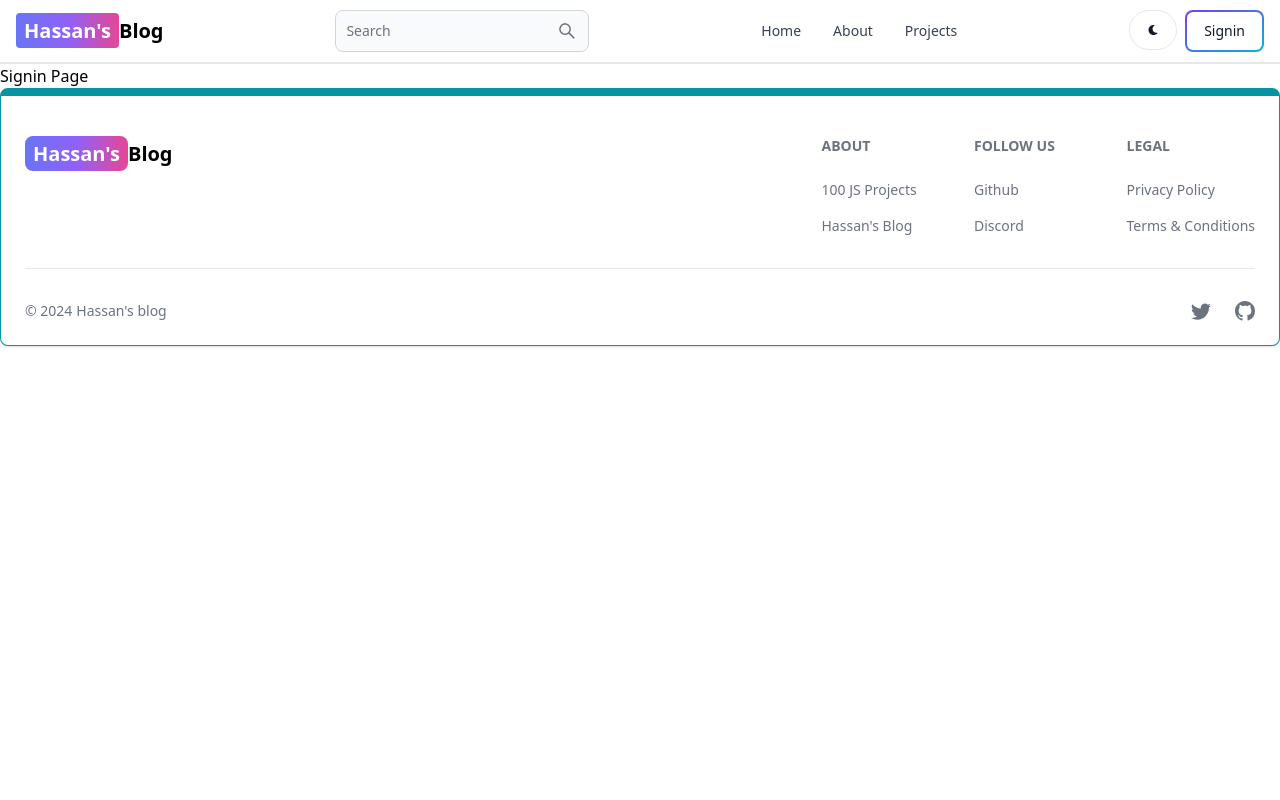
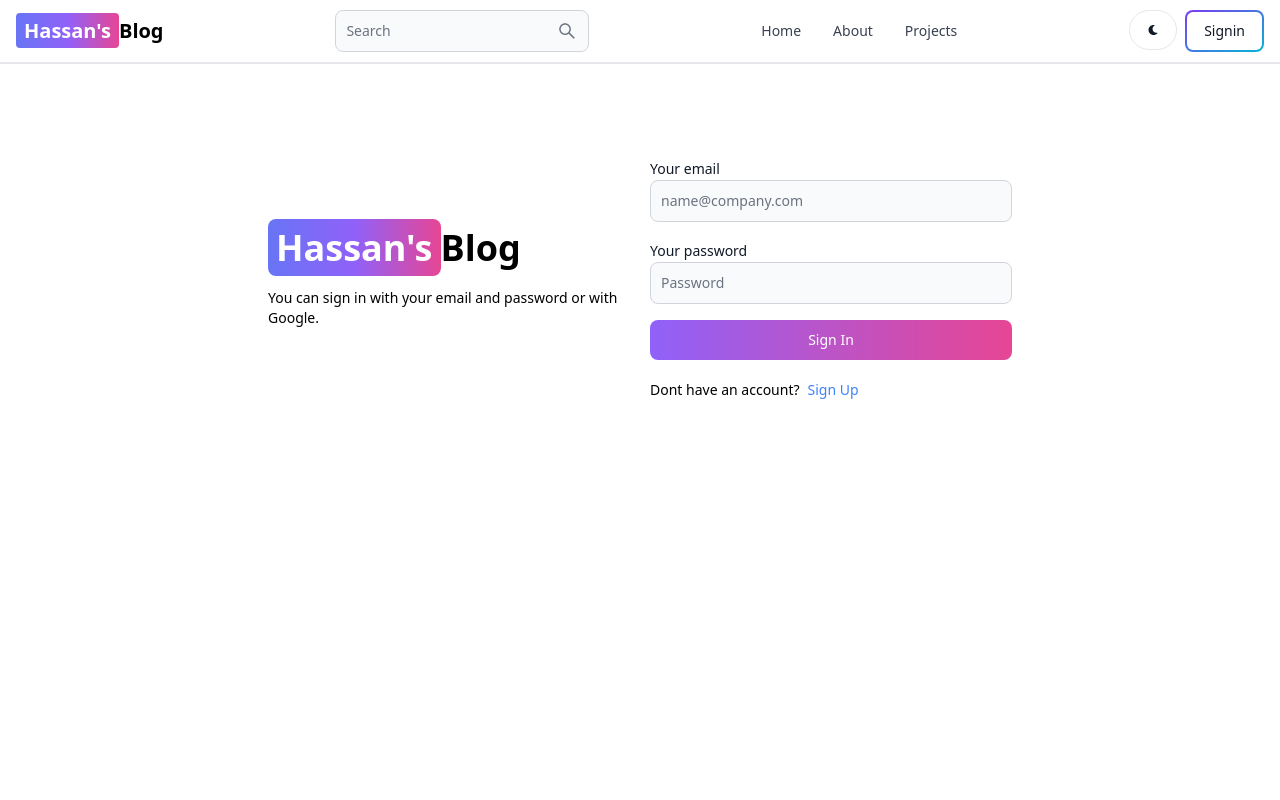
Before and after one commit to HassanMunene/Hassan-Blog, a React (Vite) app in the folder clientSide/: page /signin in a window 1280 px wide. Shown: the top 800 px of the page. Built offline with nearby package versions, Linux system fonts and the light colour scheme.

Commit message:
complete the sign in functionality

```diff
--- a/clientSide/src/pages/Signin.jsx
+++ b/clientSide/src/pages/Signin.jsx
@@ -1,6 +1,108 @@
+import { Link, useNavigate } from "react-router-dom";
+import { Button, Label, TextInput, Alert, Spinner } from 'flowbite-react';
+import {useState} from "react";
+
 function Signin() {
+	const [formData, setFormData] = useState({});
+	const [errorMessage, setErrorMessage] = useState(null);
+	const [loading, setLoading] = useState(false);
+	const navigate = useNavigate();
+
+	function handleChange (e) {
+		setFormData({...formData, [e.target.id]:e.target.value.trim()});
+	}
+	const handleSubmit = async(e) => {
+		e.preventDefault();
+
+		if (!formData.email || !formData.password) {
+			return setErrorMessage("Please fill all the fields");
+		}
+		try {
+			setLoading(true);
+			setErrorMessage(null);
+			const response = await fetch('/api/auth/signin', {
+			method: 'POST',
+			headers: {'Content-Type': 'application/json'},
+			body: JSON.stringify(formData),
+			});
+			const responseData = await response.json();
+			console.log(responseData);
+			if (responseData.success == false) {
+				setErrorMessage(responseData.message);
+			}
+			setLoading(false)
+			if (responseData.success == true) {
+				navigate('/');
+			}
+		} catch(error) {
+			console.log(error);
+			setLoading(false);
+			setErrorMessage(error.message);
+		}
+	}
+
 	return (
-		<div>Signin Page</div>
-	)
+		<div className='min-h-screen mt-20'>
+			<div className='flex p-3 max-w-3xl mx-auto flex-col md:flex-row md:items-center gap-5'>
+        		{/* left side */}
+	        	<div className='flex-1'>
+	        		<Link to='/' className='font-bold dark:text-white text-4xl'>
+	        			<span className='px-2 py-1 bg-gradient-to-r from-indigo-500 via-purple-500 to-pink-500 rounded-lg text-white'>
+	              			Hassan's
+	            		</span>
+	            		Blog
+	          		</Link>
+	          		<p className='text-sm mt-5'>
+	            		You can sign in with your email and password
+	            		or with Google.
+	          		</p>
+	        	</div>
+
+        		{/* right side */}
+	        	<div className='flex-1'>
+	        		<form className='flex flex-col gap-4' onSubmit={handleSubmit}>
+	            		<div>
+	              			<Label value='Your email' />
+	              			<TextInput
+	                			type='email'
+	                			placeholder='name@company.com'
+	                			id='email'
+	                			onChange={handleChange}
+	              			/>
+	            		</div>
+	            		<div>
+	              			<Label value='Your password' />
+	              			<TextInput
+	                			type='password'
+	                			placeholder='Password'
+	                			id='password'
+	                			onChange={handleChange}
+	              			/>
+	            		</div>
+	            		<Button gradientDuoTone='purpleToPink' type='submit'>
+	            			{ loading ? (
+	            					<>
+	            						<Spinner size='sm' />
+	            						<span className="pl-3">Loading...</span>
+	            					</>
+	            				): (
+	            					'Sign In'
+	            				)
+	            			}
+	            		</Button>
+	          		</form>
+	          		<div className='flex gap-2 text-sm mt-5'>
+	            		<span>Dont have an account?</span>
+	            		<Link to='/signup' className='text-blue-500'>
+	              			Sign Up
+	            		</Link>
+	            	</div>
+	            	{errorMessage && (
+	            		<Alert className="mt-5" color="failure">{errorMessage}</Alert>
+	            	)}
+	        	</div>
+	        </div>
+      	</div>
+  	);
 }
 export default Signin;
--- a/clientSide/src/pages/Signup.jsx
+++ b/clientSide/src/pages/Signup.jsx
@@ -52,7 +52,7 @@ function Signup() {
 	            		Blog
 	          		</Link>
 	          		<p className='text-sm mt-5'>
-	            		You can sign up with your email and password
+	            		You can sign up with your username, email and password
 	            		or with Google.
 	          		</p>
 	        	</div>
@@ -101,7 +101,7 @@ function Signup() {
 	          		</form>
 	          		<div className='flex gap-2 text-sm mt-5'>
 	            		<span>Have an account?</span>
-	            		<Link to='/sign-in' className='text-blue-500'>
+	            		<Link to='/signin' className='text-blue-500'>
 	              			Sign In
 	            		</Link>
 	            	</div>
```
Also changed, not shown: 1 other file (tests, documents, lock files or other folders).
